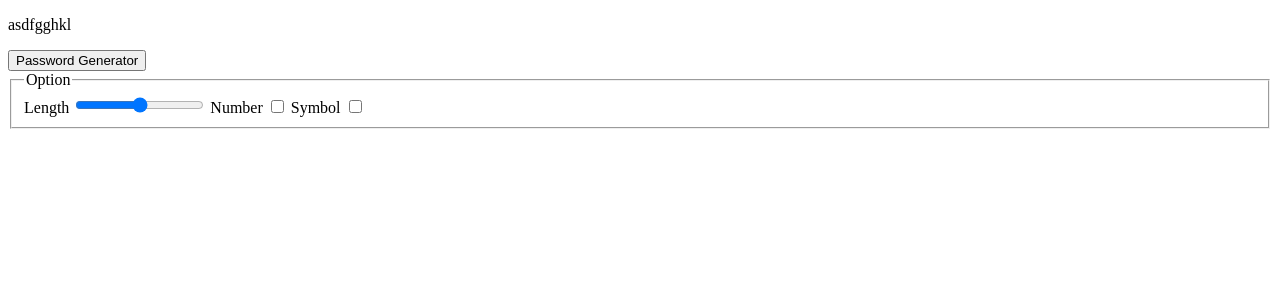
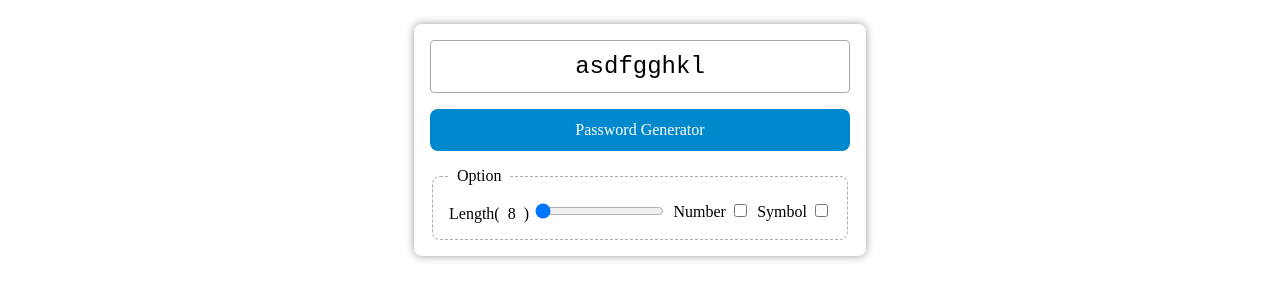
Before and after one commit to YoshihiroNak/JavaScript-dotinstall, a plain HTML site: page password/index.html in a window 1280 px wide. Drawn offline with Linux system fonts and the light colour scheme.

Commit message:
Created layout

```diff
--- a/password/index.html
+++ b/password/index.html
@@ -4,6 +4,7 @@
     <meta charset="UTF-8">
     <meta name="viewport" content="width=device-width, initial-scale=1.0">
     <title>Password Generator</title>
+    <link rel="stylesheet" href="style.css">
 </head>
 <body>
     <main>
@@ -14,8 +15,8 @@
         <fieldset>
             <legend>Option</legend>
             <label for="">
-                Length
-                <input type="range">
+                Length(<span id="password-length">8</span>)
+                <input type="range" id="slider" min="8" max="24" value="8">
             </label>
             <label for="">
                 Number
@@ -27,5 +28,6 @@
             </label>
         </fieldset>
     </main>
+    <script src="main.js"></script>
 </body>
 </html>
--- /dev/null
+++ b/password/main.js
@@ -0,0 +1,11 @@
+'use strict';
+
+{
+    const slider = document.getElementById('slider');
+
+    slider.addEventListener('input', () => {
+        const passwordLength = document.getElementById('password-length');
+
+        passwordLength.textContent = slider.value;
+    });
+}
--- /dev/null
+++ b/password/style.css
@@ -0,0 +1,57 @@
+@charset "utf-8";
+
+main {
+    width: 420px;
+    margin: 24px auto 0;
+    box-shadow: 0 0 8px #999;
+    border-radius: 8px;
+    padding: 16px;
+}
+
+p {
+    margin: 0;
+    border: 1px solid #aaa;
+    border-radius: 4px;
+    font-family: "Courier New";
+    font-size: 24px;
+    text-align: center;
+    padding: 12px 0;
+}
+
+button {
+    all: unset;
+    width: 100%;
+    background-color: #08c;
+    border-radius: 8px;
+    color: #fff;
+    text-align: center;
+    padding: 12px 0;
+    margin-top: 16px;
+    cursor: pointer;
+}
+button:hover {
+    opacity: 0.6;
+}
+
+button:active {
+    opacity: 0.4;
+}
+
+fieldset {
+    border: 1px dashed #aaa;
+    border-radius: 8px;
+    padding: 16px;
+    margin-top: 16px;
+    display: flex;
+    justify-content: space-between;
+}
+
+legend {
+    padding: 0 8px;
+}
+
+#password-length {
+    width: 24px;
+    display: inline-block;
+    text-align: center;
+}
```
